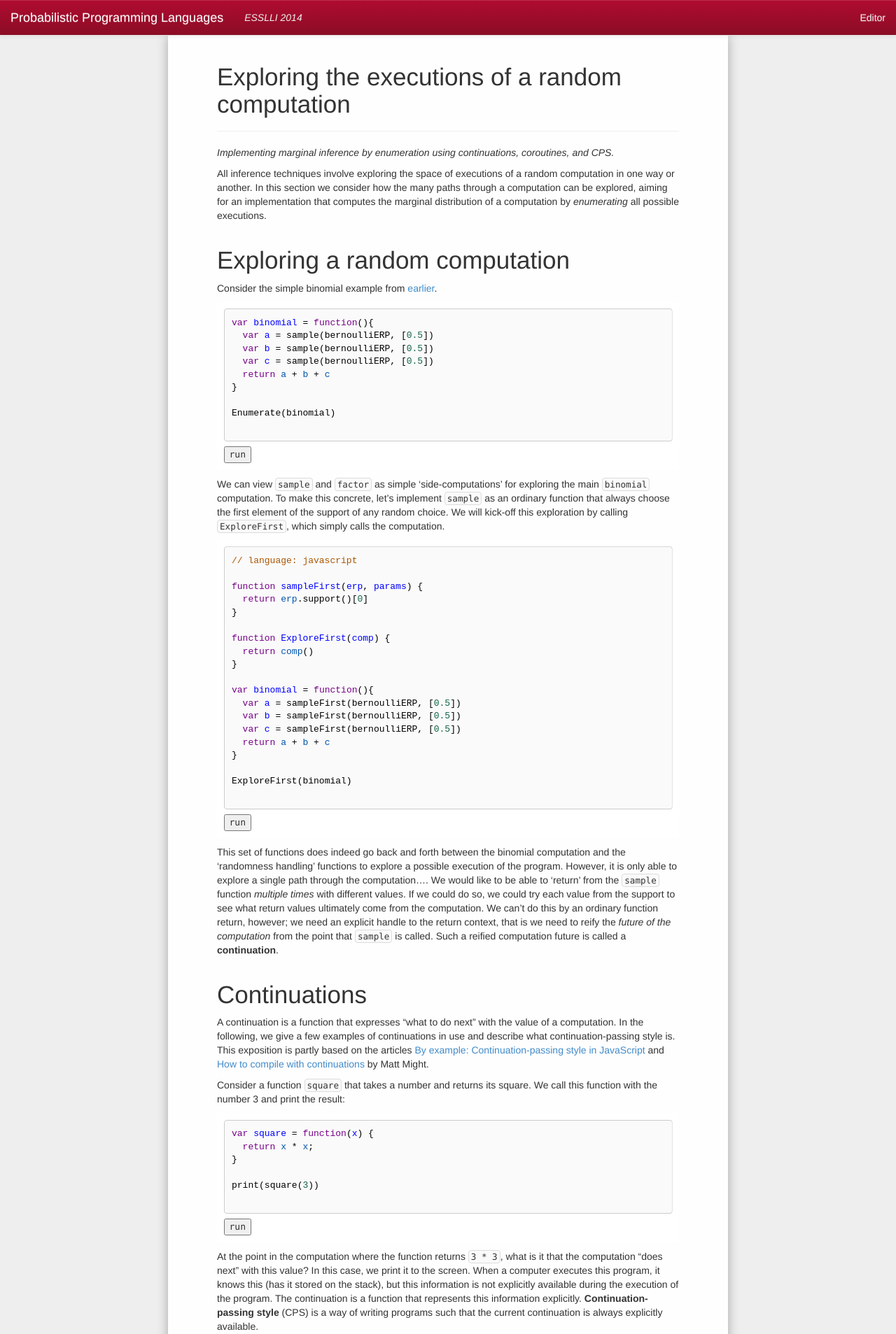
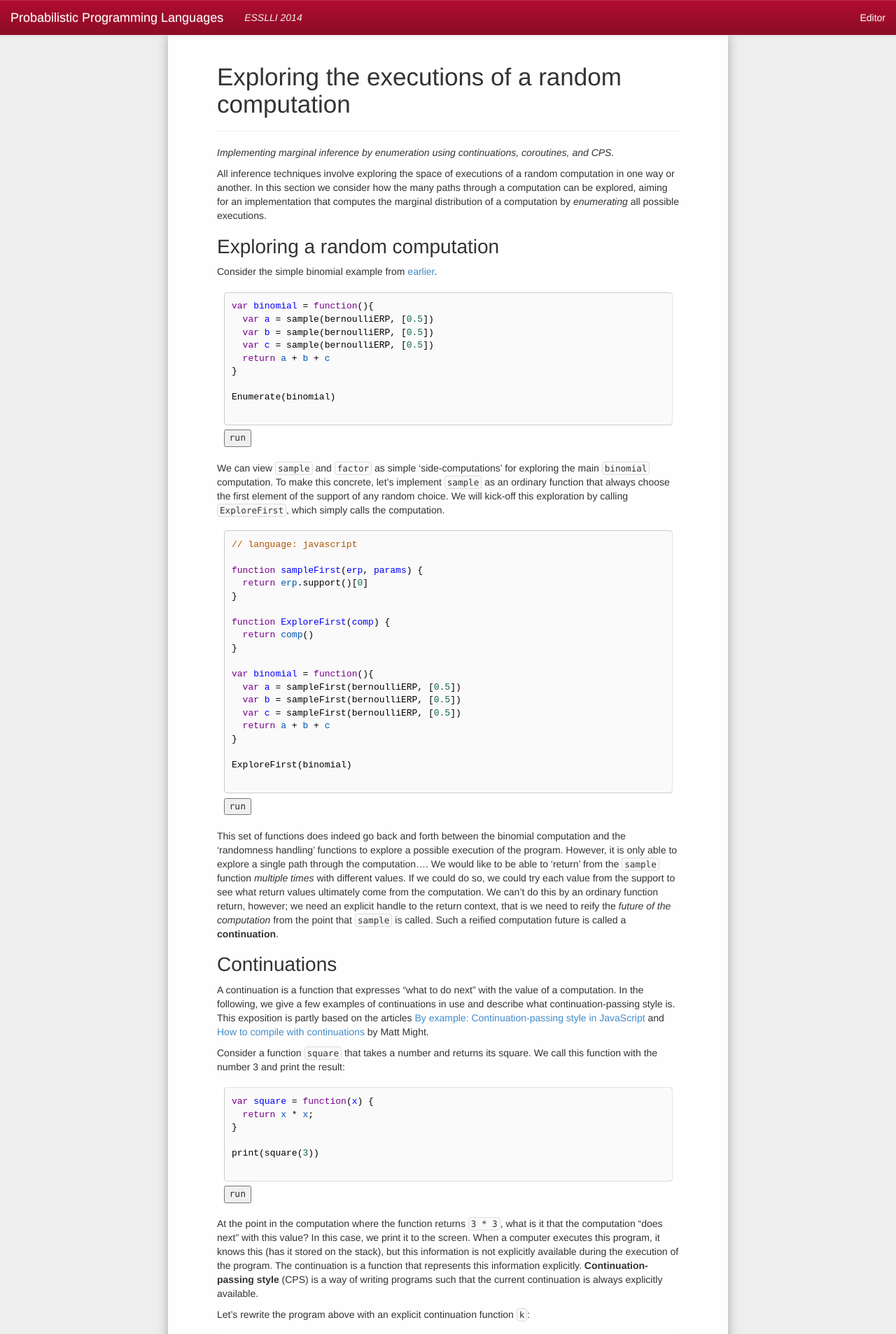
Before and after one commit to probmods/dippl, a Jekyll site: the page built from lectures/03-enumeration.md, in a window 1280 px wide. Shown: the top 1907 px of the page at 70% size. Built offline with Jekyll 4.4.1, drawn with Linux system fonts in a browser that asks for light colours; nearby versions of some CDN libraries; library files that are not in the unit come from our copies; a script that is not in the unit is left out.

Commit message:
Headline size

```diff
--- a/lectures/03-enumeration.md
+++ b/lectures/03-enumeration.md
@@ -6,7 +6,7 @@ description: Implementing marginal inference by enumeration using continuations,
 
 All inference techniques involve exploring the space of executions of a random computation in one way or another. In this section we consider how the many paths through a computation can be explored, aiming for an implementation that computes the marginal distribution of a computation by *enumerating* all possible executions.
 
-# Exploring a random computation
+## Exploring a random computation
 
 Consider the simple binomial example from [earlier](WebPPL.html).
 
@@ -47,7 +47,7 @@ ExploreFirst(binomial)
 This set of functions does indeed go back and forth between the binomial computation and the 'randomness handling' functions to explore a possible execution of the program.
 However, it is only able to explore a single path through the computation.... We would like to be able to 'return' from the `sample` function *multiple times* with different values. If we could do so, we could try each value from the support to see what return values ultimately come from the computation. We can't do this by an ordinary function return, however; we need an explicit handle to the return context, that is we need to reify the *future of the computation* from the point that `sample` is called. Such a reified computation future is called a **continuation**.
 
-# Continuations
+## Continuations
 
 A continuation is a function that expresses "what to do next" with the value of a computation. In the following, we give a few examples of continuations in use and describe what continuation-passing style is. This exposition is partly based on the articles [By example: Continuation-passing style in JavaScript](http://matt.might.net/articles/by-example-continuation-passing-style/) and [How to compile with continuations](http://matt.might.net/articles/cps-conversion/) by Matt Might.
 
@@ -212,7 +212,7 @@ First, we had to wrap the primitive function `sample` such that it takes a conti
 Second, the sequence of definition statements was sequentialized in in a way similar to how we transformed function applications above: We evaluate the (cps-ed) version of the first statement and pass the result to a continuation function that then evaluates the (cps-ed) version of the second statement, which then calls the (cps-ed) version of the third statement. When `a`, `b`, and `c` are all evaluated, we can pass `a + b + c` to the global continuation function `k`.
 
 
-# Coroutines: functions that receive continuations
+## Coroutines: functions that receive continuations
 
 Now we'll re-write the code above so that the `sample` function gets the continuation of the point where it is called, and keeps going by calling this continuation (perhaps several times), rather than by returning in the usual way. This pattern: a function that receives the continuation (often called a 'callback') from the main computation and returns only by calling the continuation is called a *coroutine*.
 
@@ -346,7 +346,7 @@ Marginalize(cpsBinomial)
 We can now do marginal inference by enumeration of an arbitrary (finite) computation! As long as we're willing to write it in CPS... which can be painful. Fortunately CPS can be done automatically, to relieve the programmer of the burden, while still enabling the coroutine method.
 
 
-# Continuation-passing transform
+## Continuation-passing transform
 
 Program can automatically be transformed into continuation-passing style. Let's look at what a naive transformation looks like for function expressions, function application, and constants.
 
@@ -431,7 +431,7 @@ print(EnumerateLikelyFirst(binomial, numexec))
 ~~~
 
 
-# Caching
+## Caching
 
 Because the return value from `Enumerate(foo)` is a deterministic marginal distribution, there is no reason to compute it multiple times if it is used multiple times. Instead we can explicitly instruct the system to *cache* the marginal distribution.
 
```
